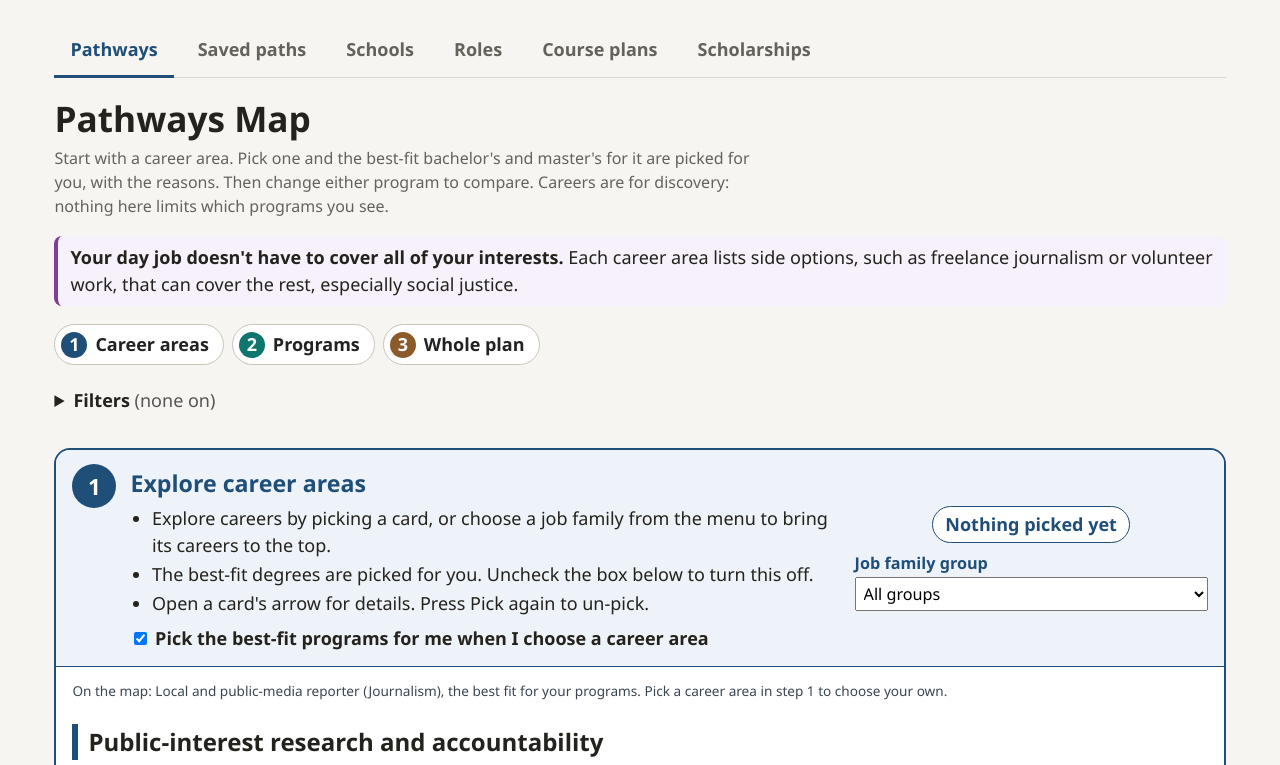
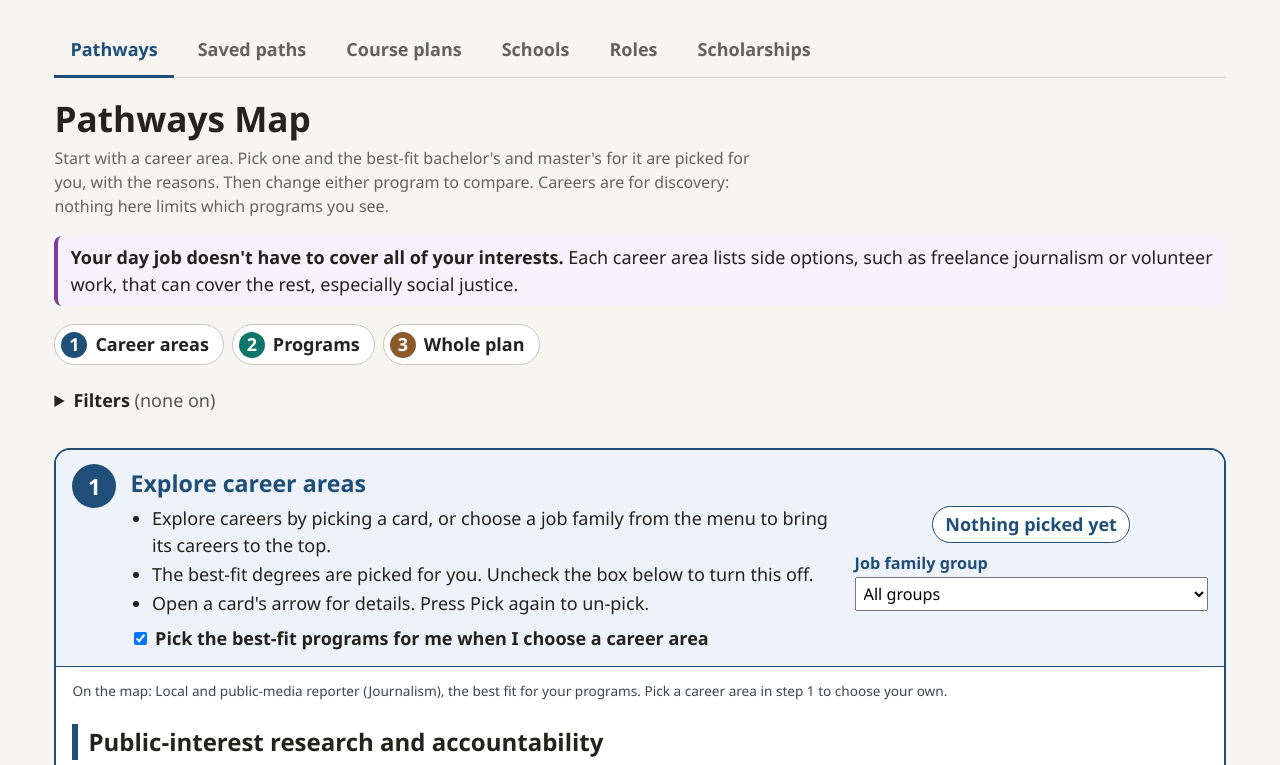
Before and after one commit to gnarklor/lauras-fork, a plain HTML site: page index.html in a window 1280 px wide. Shown: the top 765 px of the page. Drawn offline with Linux system fonts and the light colour scheme; a web font is replaced by a local one.

Commit message:
Course plans becomes the third tab
Co-Authored-By: Claude Opus 5.5 <noreply@anthropic.com>

```diff
--- a/index.html
+++ b/index.html
@@ -378,7 +378,7 @@ button.pill.fitbtn:hover,button.pill.fitbtn:focus-visible{outline:2px solid curr
 </style></head>
 <body>
 <div class="wrap">
-<nav class="tabs" aria-label="Sections"><a href="#paths">Pathways</a><a href="#saved">Saved paths</a><a href="#schools">Schools</a><a href="#roles">Roles</a><a href="#course">Course plans</a><a href="#fund">Scholarships</a></nav>
+<nav class="tabs" aria-label="Sections"><a href="#paths">Pathways</a><a href="#saved">Saved paths</a><a href="#course">Course plans</a><a href="#schools">Schools</a><a href="#roles">Roles</a><a href="#fund">Scholarships</a></nav>
 <section id="roles-view">
 <header>
   <h1>Job families</h1>
@@ -463,6 +463,7 @@ button.pill.fitbtn:hover,button.pill.fitbtn:focus-visible{outline:2px solid curr
 
 <footer>Costs are tuition estimates for your remaining credits. With the reimbursement box checked, they subtract employer reimbursement of $5,250 a year (C or better in each class); full-time and relocation programs (Buffalo, Northeastern J+DS) get none, since full-time day classes mean leaving your job. Your remote job travels with you for temporary stays elsewhere, checked November 19, 2026. Job family pay comes from BLS national wage data (May 2025) or from recent postings, with the source and date on each family. Years assume part-time study and are estimates.</footer>
 </section>
+
 
 
 
```
